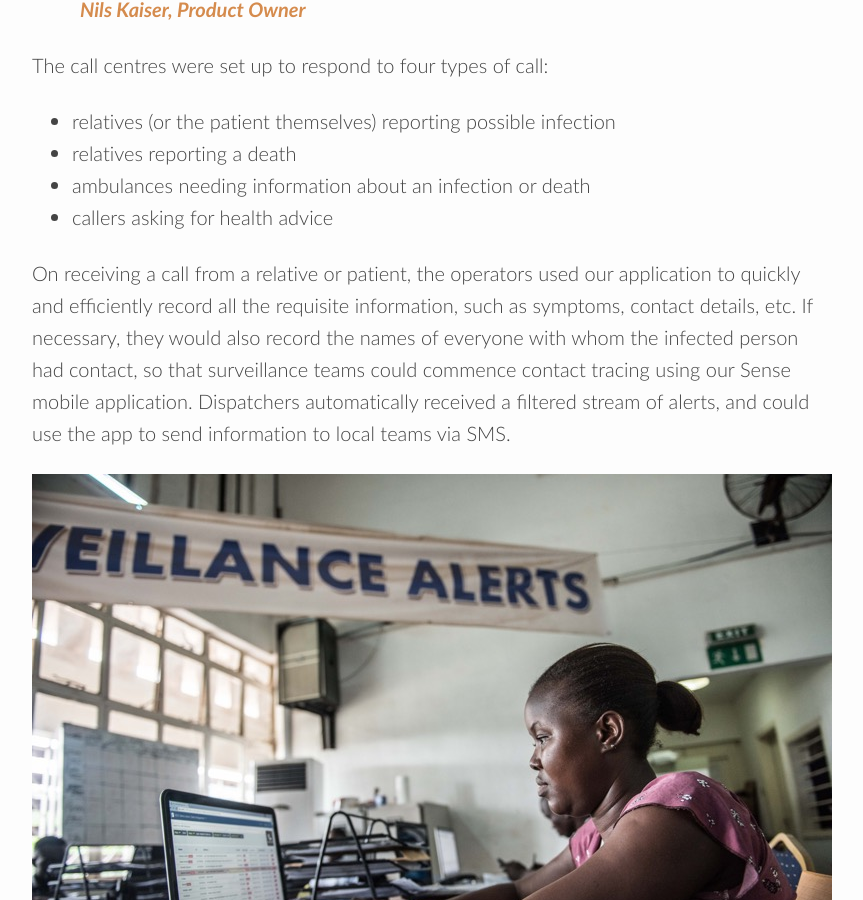
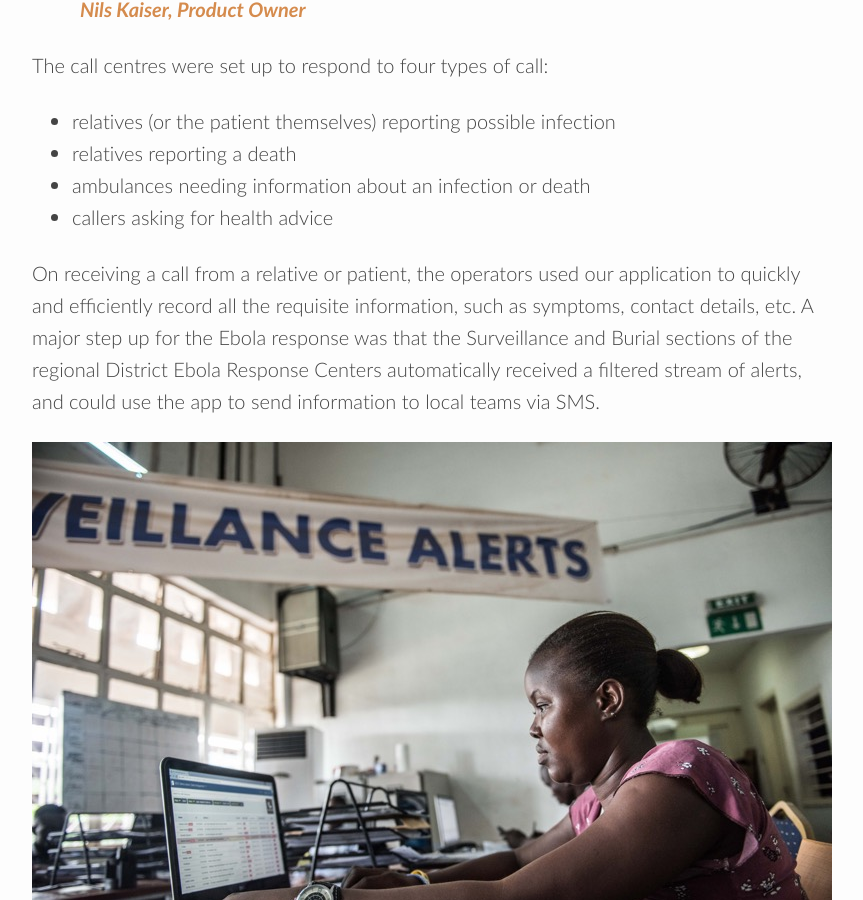
Before and after one commit to eHealthAfrica/eHealthAfrica.github.io, a Jekyll site: the page built from _projects/call-centre.md, in a window 1280 px wide and 900 px high, scrolled down 2819 px. Shown: the whole window, without its empty margins (208-1071 px from the left). Built offline with Jekyll 4.4.1, drawn with Linux system fonts in a browser that asks for light colours; nearby versions of some CDN libraries.

Commit message:
Add Nils' changes

```diff
--- a/_projects/call-centre.md
+++ b/_projects/call-centre.md
@@ -37,7 +37,7 @@ The call centres were set up to respond to four types of call:
 * ambulances needing information about an infection or death
 * callers asking for health advice
 
-On receiving a call from a relative or patient, the operators used our application to quickly and efficiently record all the requisite information, such as symptoms, contact details, etc. If necessary, they would also record the names of everyone with whom the infected person had contact, so that surveillance teams could commence contact tracing using our Sense mobile application. Dispatchers automatically received a filtered stream of alerts, and could use the app to send information to local teams via SMS.
+On receiving a call from a relative or patient, the operators used our application to quickly and efficiently record all the requisite information, such as symptoms, contact details, etc. A major step up for the Ebola response was that the Surveillance and Burial sections of the regional District Ebola Response Centers automatically received a filtered stream of alerts, and could use the app to send information to local teams via SMS.
 
 ![Surveillance Alert centre](/img/call-centre-surveillance.jpg)
 
```
